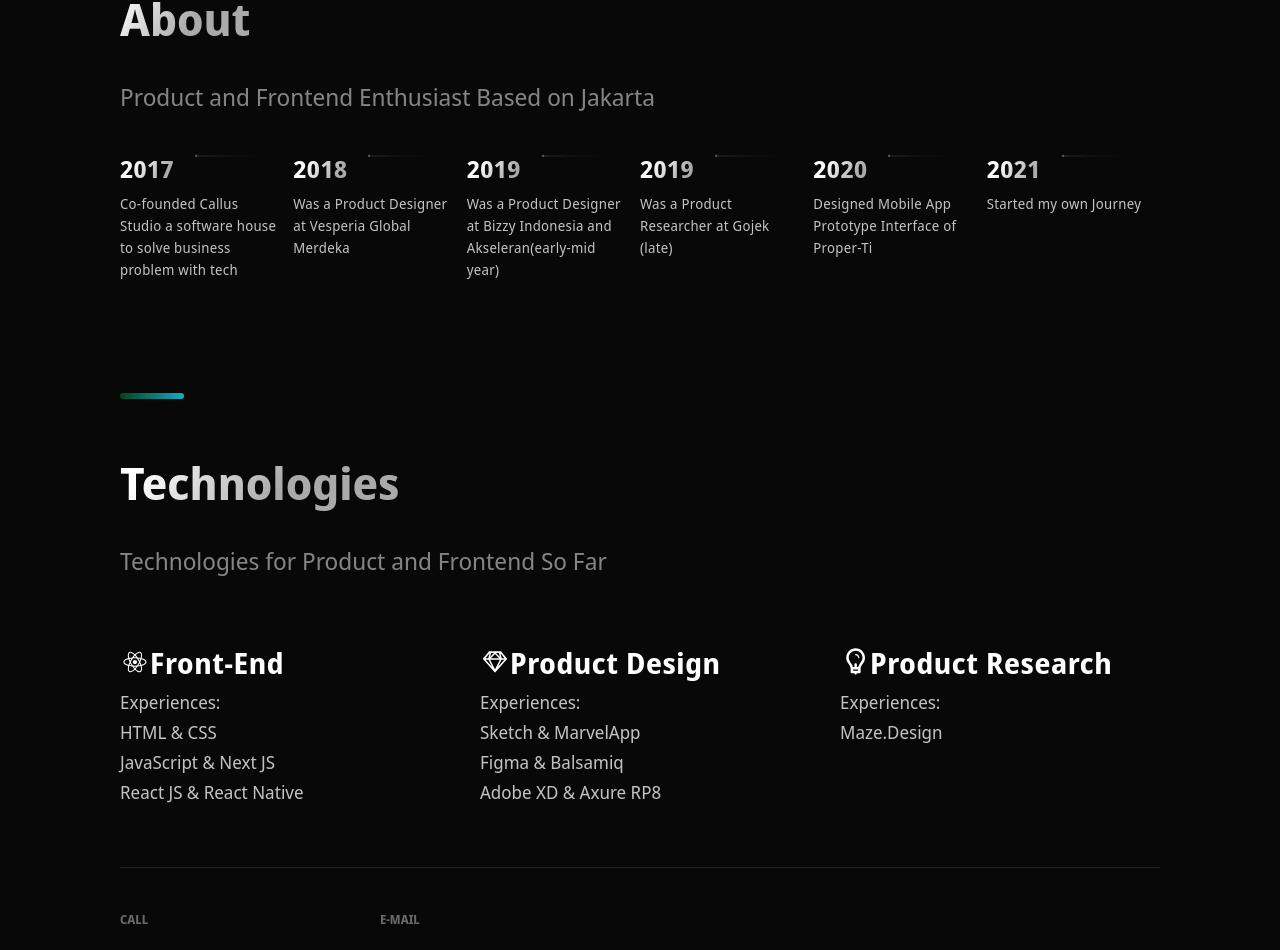
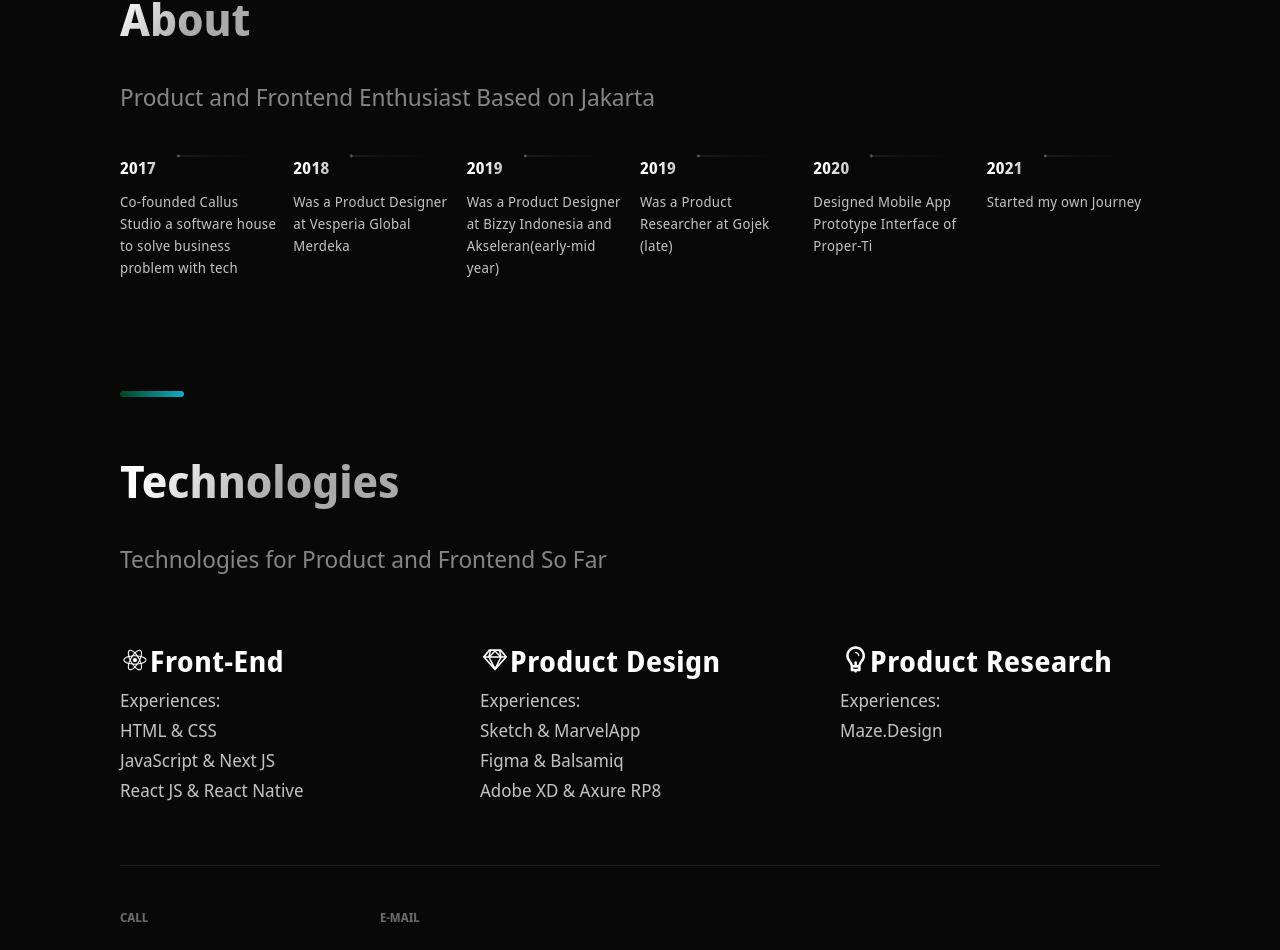
Before and after one commit to xtrajoes/Portfolio-Jordan, a Next.js app: page / in a window 1280 px wide. Shown: the part 3806-4756 px from the top of the page. Built offline with nearby package versions, Linux system fonts and the light colour scheme.

Commit message:
fix bugs display in Ios

```diff
--- a/src/components/Contents/MrtContents.js
+++ b/src/components/Contents/MrtContents.js
@@ -10,11 +10,12 @@ const Contents = (props) => (
   <Section row >
       <LeftSection>
         <SectionTitle main center>
-          Mass Rapid Transit Jakarta (Phase 1) <br/>
+          Mass Rapid Transit Jakarta (Phase 1)
+        </SectionTitle>
           <SectionText>
             MRT App Interface and CMS (2018)
           </SectionText>
-        </SectionTitle>
+          <br/>
         <BlogCardContent>
           <Img src='images/MRT.png' />
         </BlogCardContent>
--- a/src/components/TimeLine/TimeLineStyles.js
+++ b/src/components/TimeLine/TimeLineStyles.js
@@ -67,8 +67,8 @@ export const CarouselItem = styled.div `
 `
 
 export const CarouselItemTitle = styled.h4`
-  font-size: 24px;
-  line-height: 32px;
+  font-size: 22x;
+  line-height: 30px;
   letter-spacing: 0.02em;
   display: flex;
   /* This gradient is different due to the size of the Title container, it must transition sooner to be visible on the text */
@@ -78,14 +78,14 @@ export const CarouselItemTitle = styled.h4`
   margin-bottom: 8px;
 
   @media ${props => props.theme.breakpoints.md} {
-    font-size: 20px;
-    line-height: 28px;
+    font-size: 18px;
+    line-height: 26px;
     margin-bottom: 4px;
   }
 
   @media ${props => props.theme.breakpoints.sm} {
-    font-size: 16px;
-    line-height: 24px;
+    font-size: 14px;
+    line-height: 22px;
   }
 `
 export const CarouselItemImg = styled.svg`
```
Also changed, not shown: src/components/Contents/AksContents.js (+5 -4 lines), src/components/Contents/BcaContents.js (+4 -3 lines), src/components/Contents/BzyContents.js (+5 -4 lines), src/components/Contents/GjkContents.js (+5 -4 lines), src/components/Contents/PtiContents.js (+5 -4 lines), src/components/Contents/TJContents.js (+5 -4 lines).
